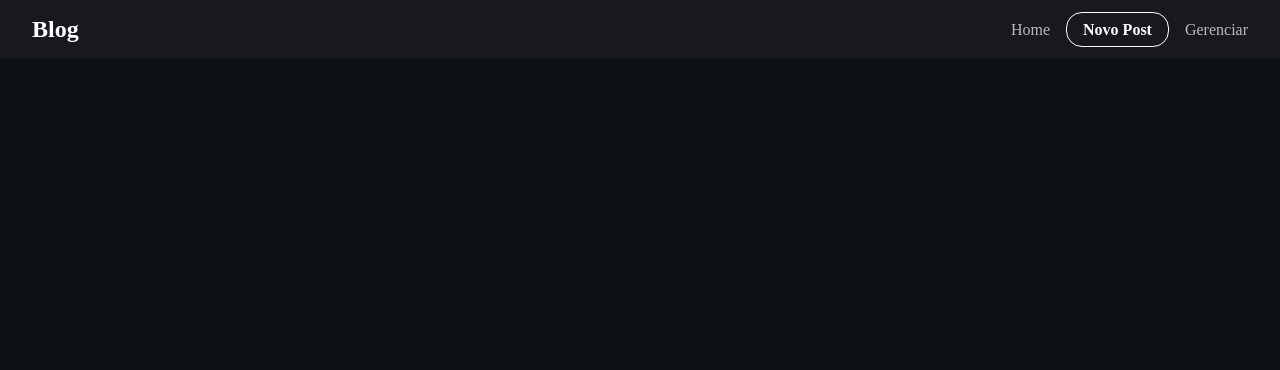
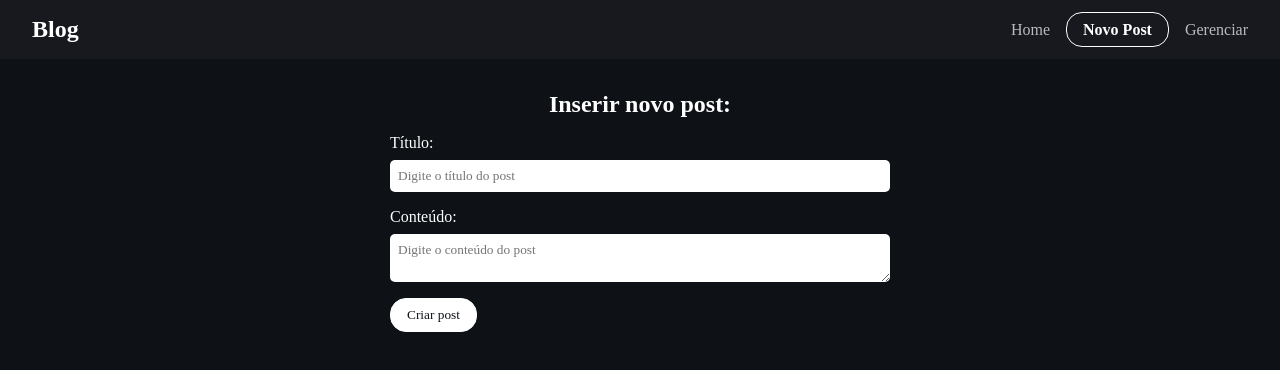
Before and after one commit to surieltech/blog-react-axios, a React (Vite) app: page /new in a window 1280 px wide. Shown: the top 370 px of the page. Built offline with nearby package versions, Linux system fonts and the light colour scheme; a web font is replaced by a local one.

Commit message:
fix: new post otimizado

```diff
--- a/src/routes/newPost.jsx
+++ b/src/routes/newPost.jsx
@@ -1,45 +1,79 @@
 import blogFetch from '../axios/config';
 import { useState } from 'react';
-// simula um redirect
 import { useNavigate } from 'react-router-dom';
 import './NewPost.css';
 
 const NewPost = () => {
+    const navigate = useNavigate();
 
-  const navigate = useNavigate()
-
-  const [title, setTitle] = useState()
-  const [body, setBody] = useState()
+    const [title, setTitle] = useState('');
+    const [body, setBody] = useState('');
+    const [loading, setLoading] = useState(false);
 
     const createPost = async (e) => {
+      //  Previne o comportamento padrão do formulário (recarregar a página)
         e.preventDefault();
 
-    const post = {title, body, userId: 1};
-
-    await blogFetch.post("/posts", {
-      body: post,
-    });
-
-    navigate("/");
+        // Validação
+        if (!title.trim() || !body.trim()) {
+            alert('Preencha todos os campos!');
+            return;
         }
 
-  return
+        setLoading(true);
+
+        const post = { title, body, userId: 1 };
+
+        try {
+            await blogFetch.post("/posts", post);
+            alert('Post criado com sucesso!');
+            navigate("/");
+        } catch (error) {
+            console.log(error);
+            alert('Erro ao criar post. Tente novamente.');
+        } finally {
+            setLoading(false);
+        }
+    }
+
+    return (
         <div className="new-post">
             <h2>Inserir novo post:</h2>
-    <form onSubmit={(e) => createPost()}>
+            <form onSubmit={createPost}>
                 <div className="form-control">
                     <label htmlFor="title">Título:</label>
-        <input type='text' name='title' id='title' placeholder='Digite o título do post' onChange={(e) => setTitle(e.target.value)} />
+                    <input
+                        type='text'
+                        name='title'
+                        id='title'
+                        placeholder='Digite o título do post'
+                        value={title}
+                        onChange={(e) => setTitle(e.target.value)}
+                        disabled={loading}
+                    />
                 </div>
 
                 <div className="form-control">
                     <label htmlFor="body">Conteúdo:</label>
-        <textarea name="body" id="body" placeholder='Digite o conteúdo do post' onChange={(e) => setBody(e.target.value)}></textarea>
+                    <textarea
+                        name="body"
+                        id="body"
+                        placeholder='Digite o conteúdo do post'
+                        value={body}
+                        onChange={(e) => setBody(e.target.value)}
+                        disabled={loading}
+                    ></textarea>
                 </div>
 
-     <input type="submit" value="Criar post" className='btn' />
+                <input
+                    type="submit"
+                    value={loading ? 'Criando...' : 'Criar post'}
+                    className='btn'
+                    disabled={loading}
+                />
             </form>
         </div>
+    )
 }
 
 export default NewPost
```
Lines whose indentation alone changed are shown as unchanged.
